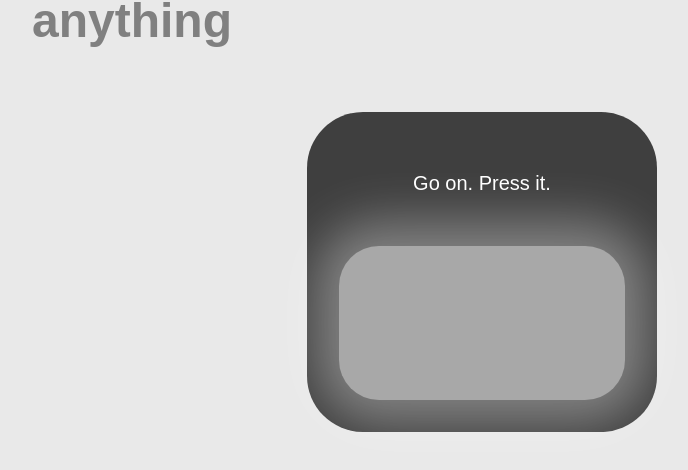
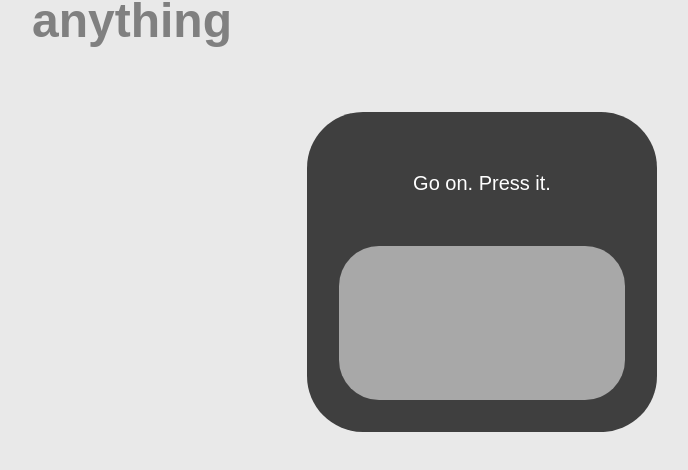
Before and after one commit to Shikhar-Singh-Git/does-nothing, a plain HTML site: page index.html in a window 1280 px wide. Shown: the part 208-678 px from the top of the page, without its empty margins (158-846 px from the left). Drawn offline with Linux system fonts and the light colour scheme.

Commit message:
Update stylesheet.css

```diff
--- a/stylesheet.css
+++ b/stylesheet.css
@@ -103,7 +103,7 @@ body
   border-radius: 5vh;
 
   background-color: rgb(168, 168, 168);
-  box-shadow: rgba(255, 255, 255, 0.35) 0px 0px 50px 25px;
+  box-shadow: ;
 
   margin: 0 auto;
 
```
